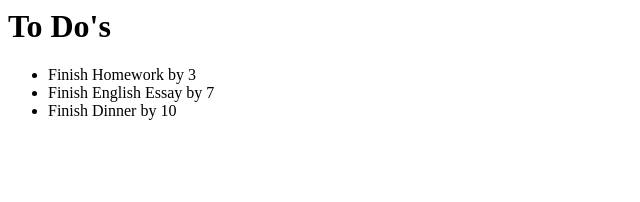
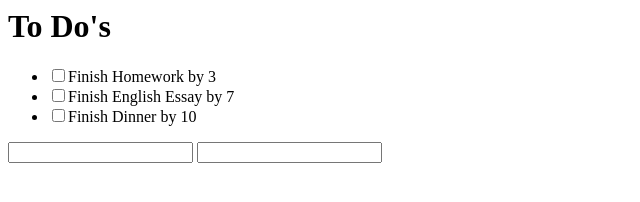
Before and after one commit to RomioR/todo_app_front_end, a plain HTML site: page index.html in a window 1280 px wide. Shown: the whole page, without its empty margins (0-640 px from the left). Drawn offline with Linux system fonts and the light colour scheme.

Commit message:
third commit

```diff
--- a/index.html
+++ b/index.html
@@ -1,14 +1,22 @@
 
 
-    <html>
-    <head><title>To Do's</title></head>
-    <body><H1>To Do's</h1>
-    <ul>
-    <li><input="checkbox"> Finish Homework by 3
-    <li>Finish English Essay by 7
-    <li>Finish Dinner by 10
-
-
-    </ul>
-
+<html>
+    <head>
+        <title>To Do's</title>
+    </head>
+    <body>
+        <H1>To Do's</h1>
+        <ul>
+            <li>
+                <input type="checkbox">Finish Homework by 3
+            </li>
+            <li>
+                <input type="checkbox">Finish English Essay by 7 </li>
+            <li>
+                <input type="checkbox">Finish Dinner by 10
+            </li>
+        </ul>
+        <input type="text">
+        <input type="numbers">
+    </body>
 </html>
```
